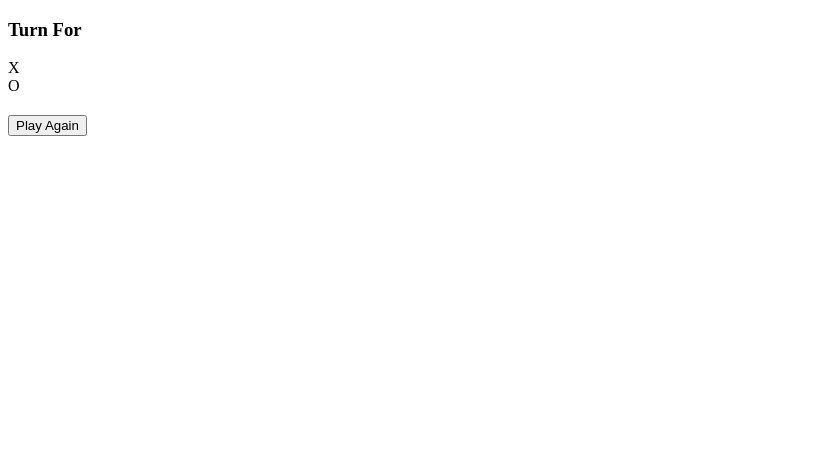
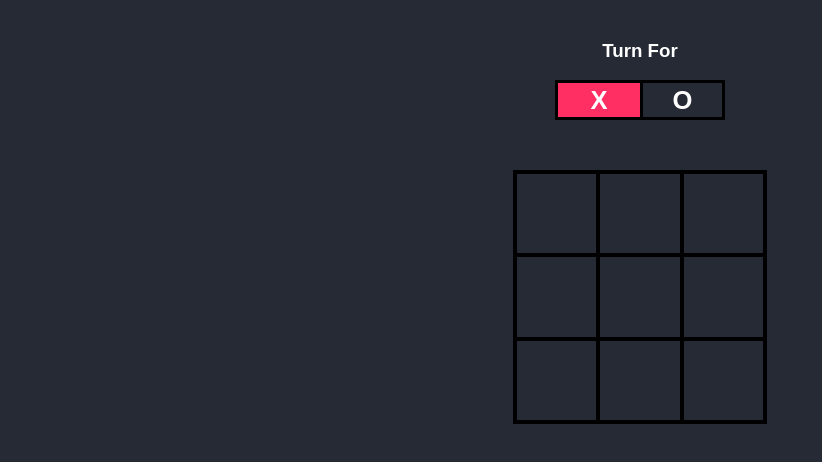
Before and after one commit to prathamduhoon07/ticttactoe-demo, a plain HTML site: page index.html in a window 1280 px wide. Shown: the whole page, without its empty margins (0-822 px from the left). Drawn offline with Linux system fonts and the light colour scheme.

Commit message:
Update index.html

```diff
--- a/index.html
+++ b/index.html
@@ -5,7 +5,7 @@
     <meta http-equiv="X-UA-Compatible" content="IE=edge">
     <meta name="viewport" content="width=device-width, initial-scale=1.0">
     <title>Tic_Tac_Toe</title>
-    <link rel="stylesheet" href="tictactoe.css">
+    <link rel="stylesheet" href="style.css">
 </head>
 <body>
     <div class="turn-container">
```
